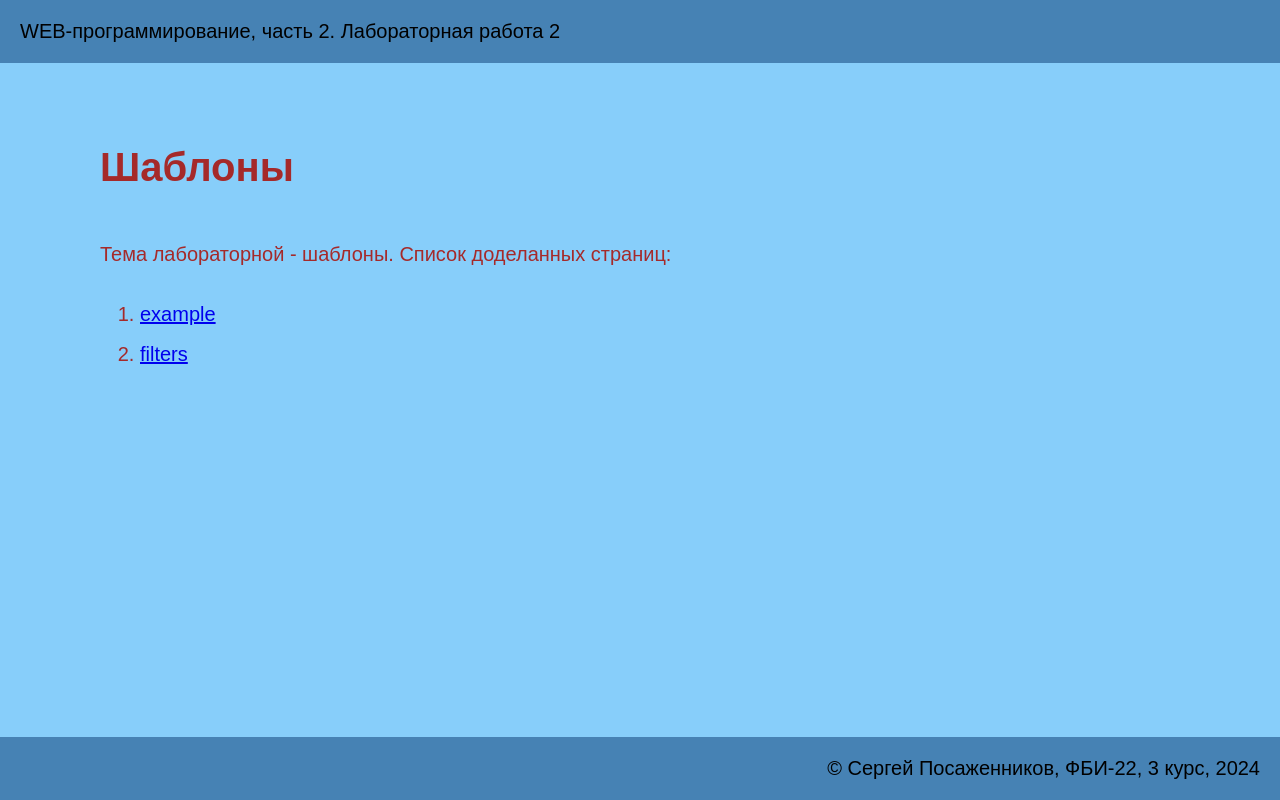
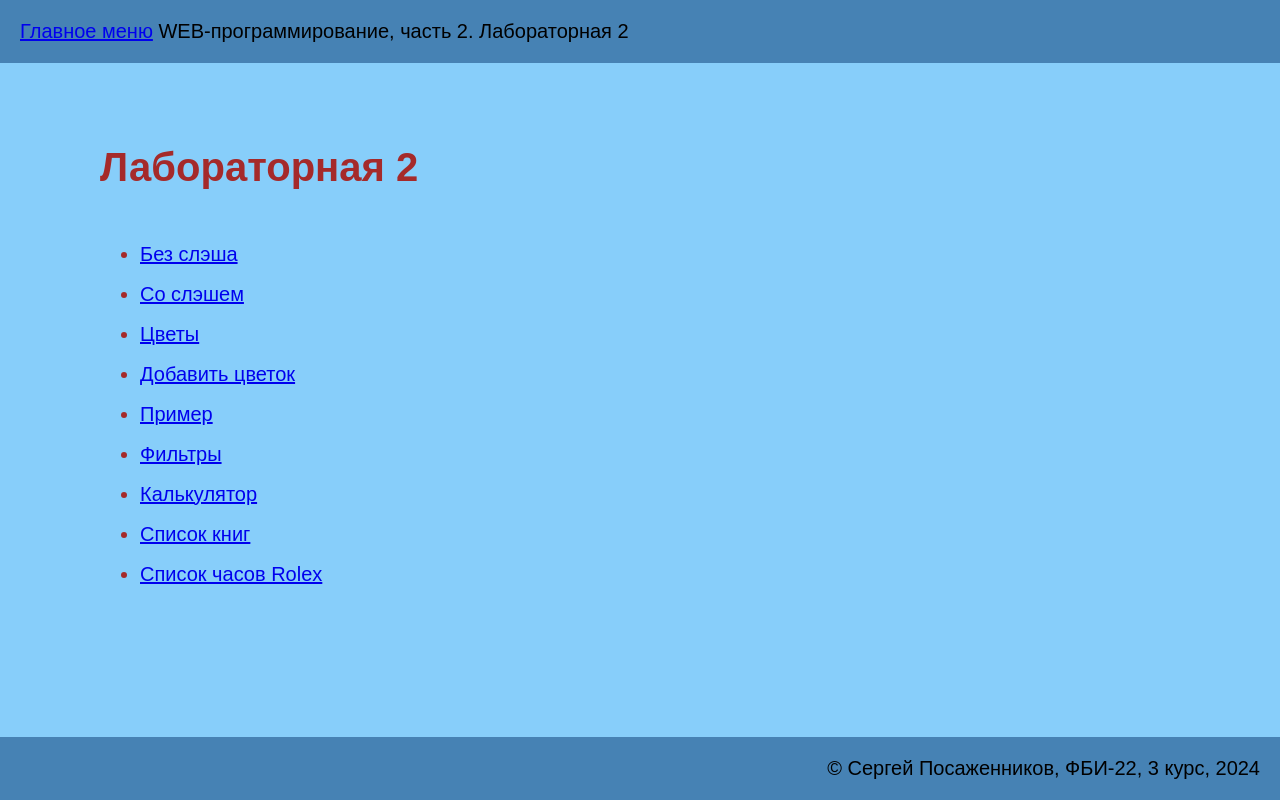
Before and after one commit to seruog17/web-programming-labs-2, a Flask app: page /lab2/ in a window 1280 px wide. Run offline with Flask 3, Linux system fonts and the light colour scheme.

Commit message:
Добавление ссылок

```diff
--- a/app.py
+++ b/app.py
@@ -46,6 +46,7 @@ def index():
         <h1>НГТУ, ФБ, WEB-программирование, часть 2. Список лабораторных</h1>
         <ol>
             <li><a href="/lab1">Первая лабораторная</a></li>
+            <li><a href="/lab2">Вторая лабораторная</a></li>
         </ol>
         <footer>
             Посаженников Сергей Александровчи, ФБИ-22, 3 Курс, 2024 год
--- a/templates/base.html
+++ b/templates/base.html
@@ -7,6 +7,7 @@
     <link rel="stylesheet" href="{{ url_for('static', filename='main.css')}}">
 <body>
     <header>
+        <a href="/">Главное меню</a>
         WEB-программирование, часть 2. {{ self.lab() }}
     </header>
 
--- a/templates/lab2.html
+++ b/templates/lab2.html
@@ -1,19 +1,18 @@
 {% extends "base.html" %}
 
-{# номер лабораторной работы: #}
-{% block lab %}Лабораторная работа 2{% endblock %}
+{% block lab %}Лабораторная 2{% endblock %}
 
-{# основной контент #}
 {% block main %}
-    <h1>Шаблоны</h1>
-    <div>Тема лабораторной - шаблоны. Список доделанных страниц:</div>
-    <ol>
-        <li>
-            <a href="/lab2/example">example</a>
-        </li>
-
-        <li>
-            <a href="/lab2/filters">filters</a>
-        </li>
-    </ol>
+<h1>Лабораторная 2</h1>
+<ul>
+    <li><a href="/lab2/a">Без слэша</a></li>
+    <li><a href="/lab2/a/">Со слэшем</a></li>
+    <li><a href="/lab2/flowers/0">Цветы</a></li>
+    <li><a href="/lab2/add_flower/роза">Добавить цветок</a></li>
+    <li><a href="/lab2/example">Пример</a></li>
+    <li><a href="/lab2/filters">Фильтры</a></li>
+    <li><a href="/lab2/calc/1/1">Калькулятор</a></li>
+    <li><a href="/lab2/books">Список книг</a></li>
+    <li><a href="/lab2/rolex">Список часов Rolex</a></li>
+</ul>
 {% endblock %}
```
